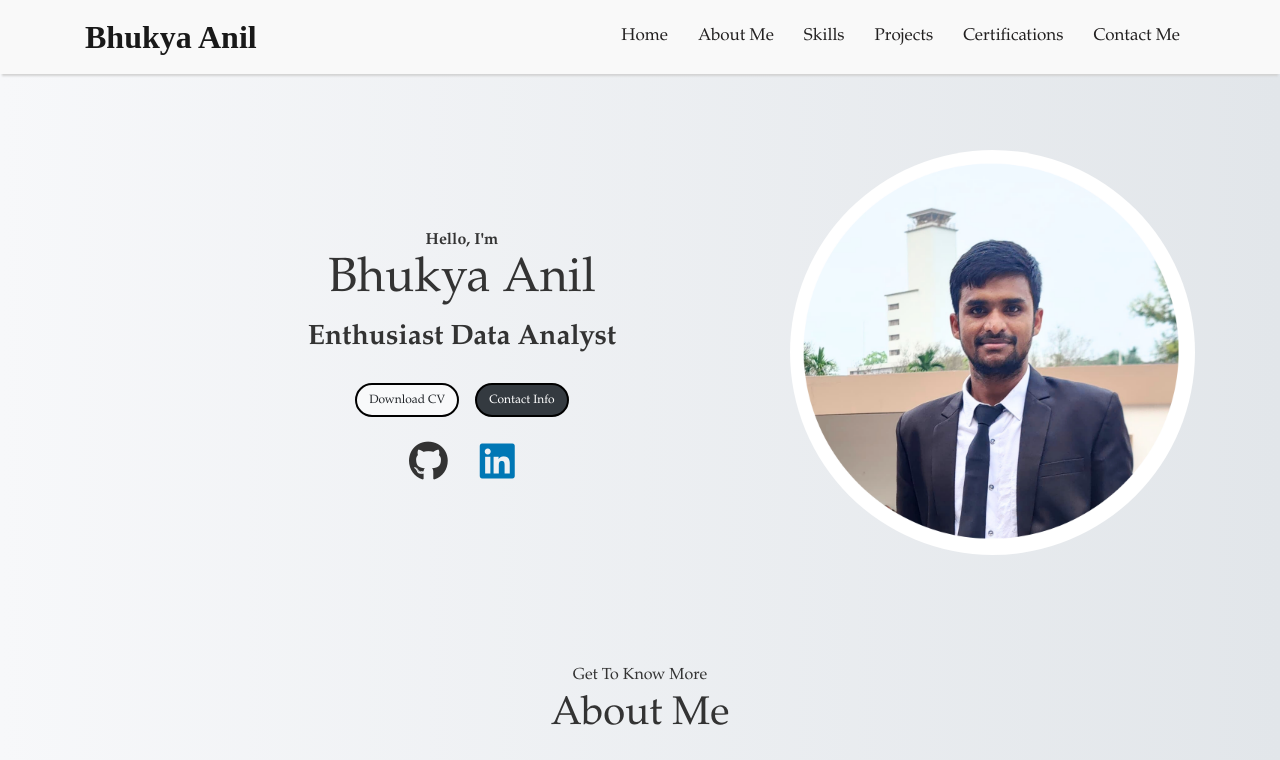
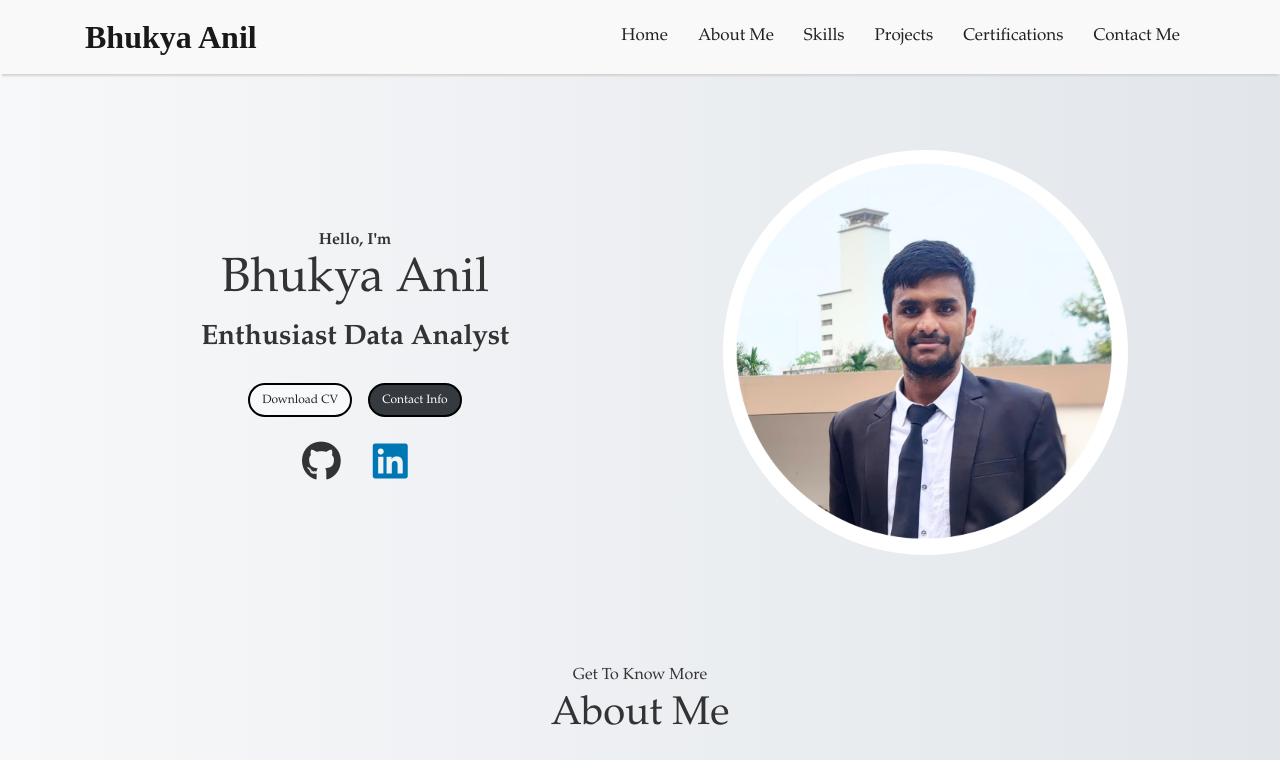
Before and after one commit to Anil-Bhukya/My-Portfolio, a plain HTML site: page index.html in a window 1280 px wide. Shown: the top 760 px of the page. Drawn offline with nearby package versions, Linux system fonts and the light colour scheme.

Commit message:
modified index page

```diff
--- a/index.html
+++ b/index.html
@@ -90,7 +90,7 @@
       <div class="container">
         <div class="row align-item-center justify-content-center">
           <div
-            class="col-12 col-lg-6 d-flex d-flex-column align-item-center justify-content-end p-4 pt-lg-5 order-2 order-lg-1 image-profile-centered"
+            class="col-12 col-lg-6 d-flex d-flex-column align-item-center justify-content-center p-4 pt-lg-5 order-2 order-lg-1 image-profile-centered"
           >
             <div class="section__text">
               <p class="section__text__p1">Hello, I'm</p>
@@ -136,7 +136,7 @@
             class="col-12 col-lg-6 d-flex d-flex-column align-item-center justify-content-center order-1 order-lg-2"
           >
             <div
-              class="section__pic-container d-flex d-flex-column align-item-center justify-content-end image-profile-centered"
+              class="section__pic-container d-flex d-flex-column align-item-center justify-content-center image-profile-centered"
             >
               <img
                 src="images/Profile-pic.png"
```
